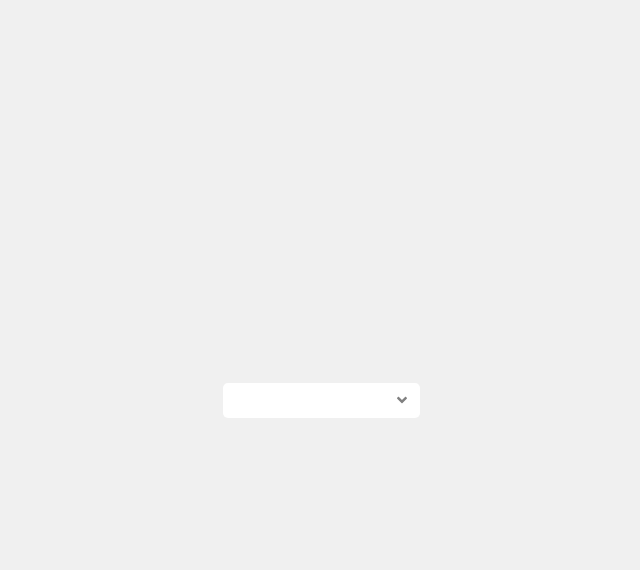
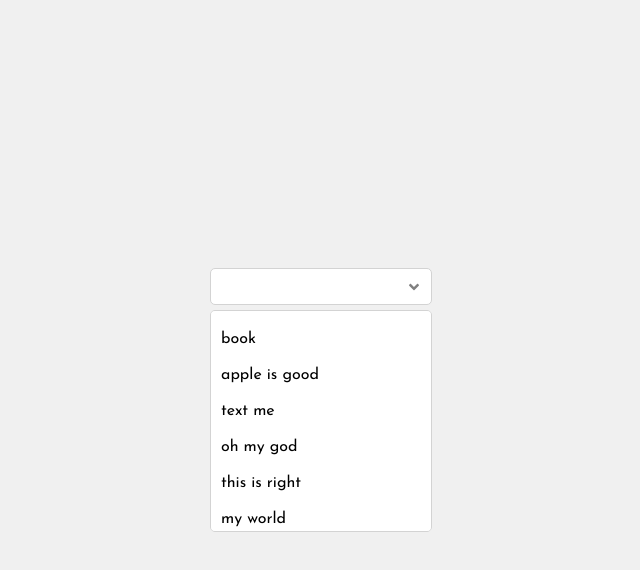
Before and after one commit to roozbeh95m/lobox-dropdown, a React (Create React App) app: page / in a window 1280 px wide. Both pictures are taken after a click on the element 720 px from the left and 400 px from the top of the page. Shown: the top 570 px of the page, without its empty margins (319-959 px from the left). Built offline with nearby package versions, Linux system fonts and the light colour scheme; the HTML template or start-up script is replaced by a standard one.

Commit message:
dropdownlist ui

```diff
--- a/src/App.tsx
+++ b/src/App.tsx
@@ -1,16 +1,42 @@
 import { useState } from "react";
-import DropDownInput from "./components/DropDown";
+import DropDownInput from "./components/DropDownInput";
+import DropDownList from "./components/DropDownList";
 import Layout from "./layout";
 
 const App = () => {
   const [show, setShow] = useState(false);
+  const [textTemp, setTextTemp] = useState("");
   const onShowIconPress = () => {
-    setShow(!show);
+    setShow(true);
   };
+  const onHideIconPress = () => {
+    setShow(false);
+  };
+  const onTextChange = (text: string) => {
+    setTextTemp(text);
+  };
+  let items = [
+    "book",
+    "apple is good",
+    "text me",
+    "oh my god",
+    "this is right",
+    "my world",
+    "trust in god",
+    "dance with me",
+    "hide in the dark",
+    "trun left to",
+  ];
 
   return (
     <Layout>
-      <DropDownInput show={show} onClick={onShowIconPress} />
+      <DropDownInput
+        show={show}
+        onShowClick={onShowIconPress}
+        onHideClick={onHideIconPress}
+        onTextChange={(text: string) => onTextChange(text)}
+      />
+      <DropDownList show={show} items={items} />
     </Layout>
   );
 };
--- a/src/components/DropDown/index.tsx
+++ /dev/null
@@ -1,41 +0,0 @@
-import { FaAngleUp, FaAngleDown } from "react-icons/fa";
-import { createUseStyles } from "react-jss";
-interface Props {
-  show: boolean;
-  onClick:()=>void;
-}
-const useStyles = createUseStyles({
-  dropDownLayout: {
-    position: "relative",
-  },
-  input: {
-    padding:10,
-    border:"0px",
-    borderRadius:"5px"
-  },
-  iconHolder: {
-    position: "absolute",
-    top: 0,
-    right: 10,
-    bottom:0,
-    cursor: "pointer",
-    display: "flex",
-    justifyContent: "center",
-    alignItems: "center",
-  },
-});
-const DropDownInput = (props: Props) => {
-  const classes = useStyles();
-  const { show,onClick } = props;
-
-  return (
-    <div className={classes.dropDownLayout}>
-      <input className={classes.input} />
-      <div className={classes.iconHolder} onClick={()=>onClick()}>
-        {show ? <FaAngleDown color="gray" fontSize={16} /> : <FaAngleUp color="gray" fontSize={16}/>}
-      </div>
-    </div>
-  );
-};
-
-export default DropDownInput;
--- /dev/null
+++ b/src/components/DropDownInput/index.tsx
@@ -0,0 +1,65 @@
+import { useEffect, useState } from "react";
+import { FaAngleUp, FaAngleDown } from "react-icons/fa";
+import { createUseStyles } from "react-jss";
+interface Props {
+  show: boolean;
+  onShowClick: () => void;
+  onHideClick: () => void;
+  onTextChange: (arg0: string) => void;
+}
+const useStyles = createUseStyles({
+  dropDownInputLayout: {
+    position: "relative",
+  },
+  input: {
+    padding: 10,
+    border: "1px solid lightGray",
+    borderRadius: "5px",
+    width: "200px",
+  },
+  iconHolder: {
+    position: "absolute",
+    top: 0,
+    right: 10,
+    bottom: 0,
+    cursor: "pointer",
+    display: "flex",
+    justifyContent: "center",
+    alignItems: "center",
+  },
+});
+const DropDownInput = (props: Props) => {
+  const classes = useStyles();
+  const { show, onShowClick, onHideClick, onTextChange } = props;
+  const [search, setSearch] = useState("");
+  useEffect(() => {
+    if (search.length) {
+      onTextChange(search);
+      onShowClick();
+    } else {
+      onHideClick();
+    }
+  }, [search]);
+
+  return (
+    <div className={classes.dropDownInputLayout}>
+      <input
+        className={classes.input}
+        onChange={(e) => setSearch(e.target.value)}
+      />
+      <div className={classes.iconHolder}>
+        {show ? (
+          <FaAngleDown
+            color="gray"
+            fontSize={16}
+            onClick={() => onHideClick()}
+          />
+        ) : (
+          <FaAngleUp color="gray" fontSize={16} onClick={() => onShowClick()} />
+        )}
+      </div>
+    </div>
+  );
+};
+
+export default DropDownInput;
--- /dev/null
+++ b/src/components/DropDownList/index.tsx
@@ -0,0 +1,46 @@
+import React from "react";
+import { createUseStyles } from "react-jss";
+
+type Props = {
+  show: boolean;
+  items: string[];
+};
+const useStyles = createUseStyles({
+  dropDownListLayout: {
+    width: "200px",
+    backgroundColor: "#FFFF",
+    display: "flex",
+    flexDirection: "column",
+    padding: 10,
+    marginTop: 5,
+    borderRadius: 5,
+    border: "1px solid lightGray",
+    maxHeight: "200px",
+    overflow: "scroll",
+  },
+  item: {
+    padding: "10px 0px",
+  },
+});
+const DropDownList = (props: Props) => {
+  const classes = useStyles();
+  const { show, items } = props;
+
+  if (show) {
+    return (
+      <div className={classes.dropDownListLayout}>
+        {items.map((item, index) => {
+          return (
+            <div key={index} className={classes.item}>
+              {item}
+            </div>
+          );
+        })}
+      </div>
+    );
+  } else {
+    return <></>;
+  }
+};
+
+export default DropDownList;
```
